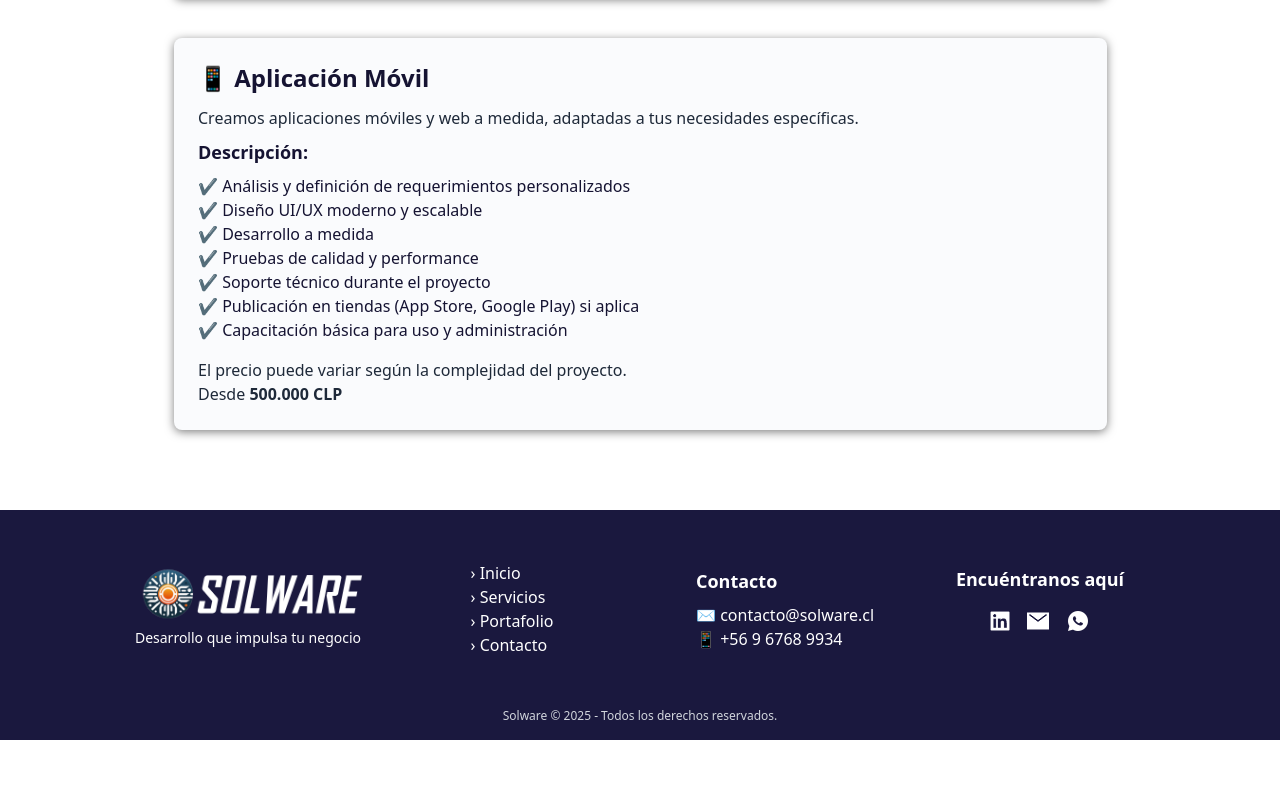
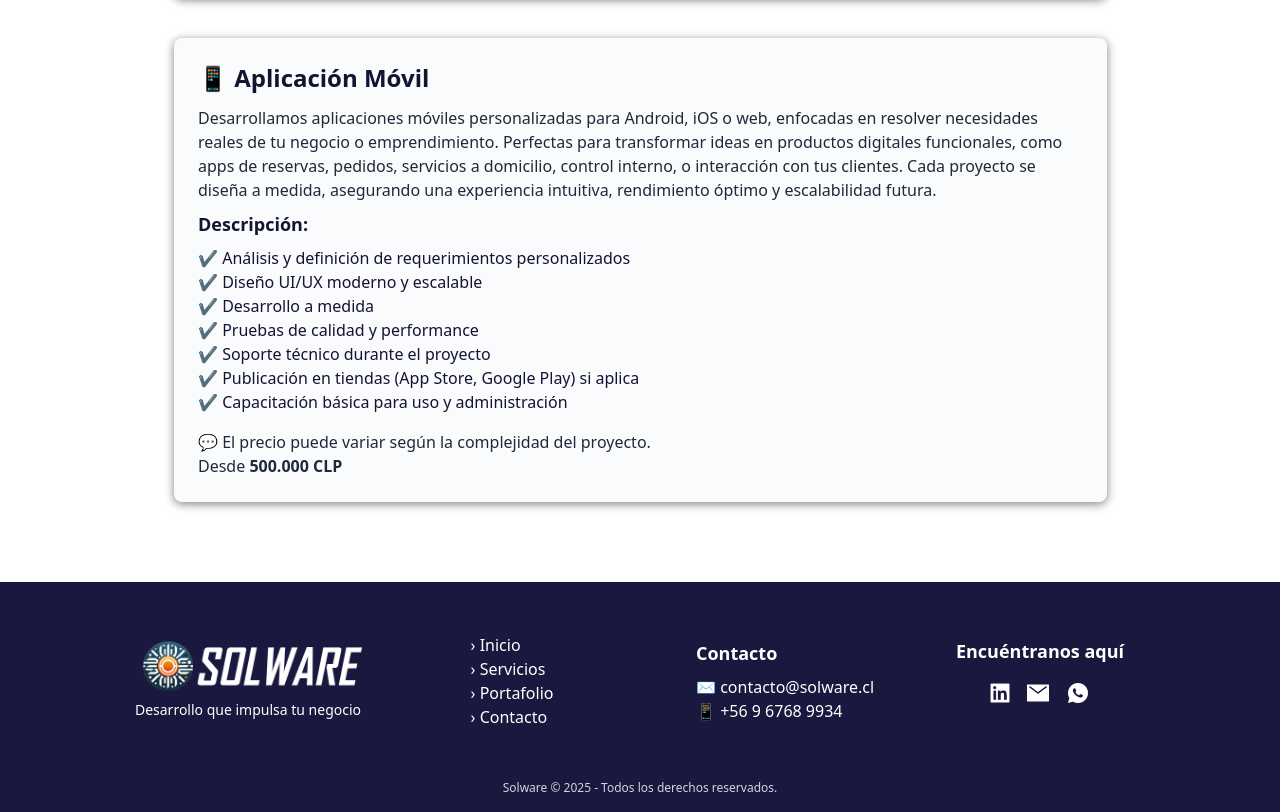
Before and after one commit to hectrhcc/Solware, a React (Vite) app: page /servicios in a window 1280 px wide. Shown: the part 1935-2747 px from the top of the page. Before the commit the page ends 2675 px from the top, so only its background shows below. Built offline with nearby package versions, Linux system fonts and the light colour scheme.

Commit message:
app móvil

```diff
--- a/src/pages/ServiciosPage.jsx
+++ b/src/pages/ServiciosPage.jsx
@@ -81,8 +81,9 @@ const ServiciosPage = () => {
         {/* Desarrollo de Aplicaciones */}
         <article className="divporta bg-[#fafbfd] p-6 rounded-lg shadow-[0_2px_10px_rgba(0,0,0,0.5)] " data-aos="flip-down">
           <h2 className="text-2xl font-semibold mb-3 color">📱 Aplicación Móvil</h2>
-          <p>
-            Creamos aplicaciones móviles y web a medida, adaptadas a tus necesidades específicas.
+          <p>Desarrollamos aplicaciones móviles personalizadas para Android, iOS o web, enfocadas en resolver necesidades reales de tu negocio o emprendimiento.
+Perfectas para transformar ideas en productos digitales funcionales, como apps de reservas, pedidos, servicios a domicilio, control interno, o interacción con tus clientes.
+Cada proyecto se diseña a medida, asegurando una experiencia intuitiva, rendimiento óptimo y escalabilidad futura.
           </p>
                   <ul className="list-disc-none list-inside mb-4 color">
              <h3 className="text-lg font-semibold mt-2 mb-2">Descripción:</h3>
@@ -94,7 +95,7 @@ const ServiciosPage = () => {
     <li>✔️ Publicación en tiendas (App Store, Google Play) si aplica</li>
     <li>✔️ Capacitación básica para uso y administración</li>
   </ul>
-          <p>El precio puede variar según la complejidad del proyecto.</p>
+          <p>💬 El precio puede variar según la complejidad del proyecto.</p>
           <p>Desde<strong> 500.000 CLP</strong></p>
         </article>
       </section>
```
